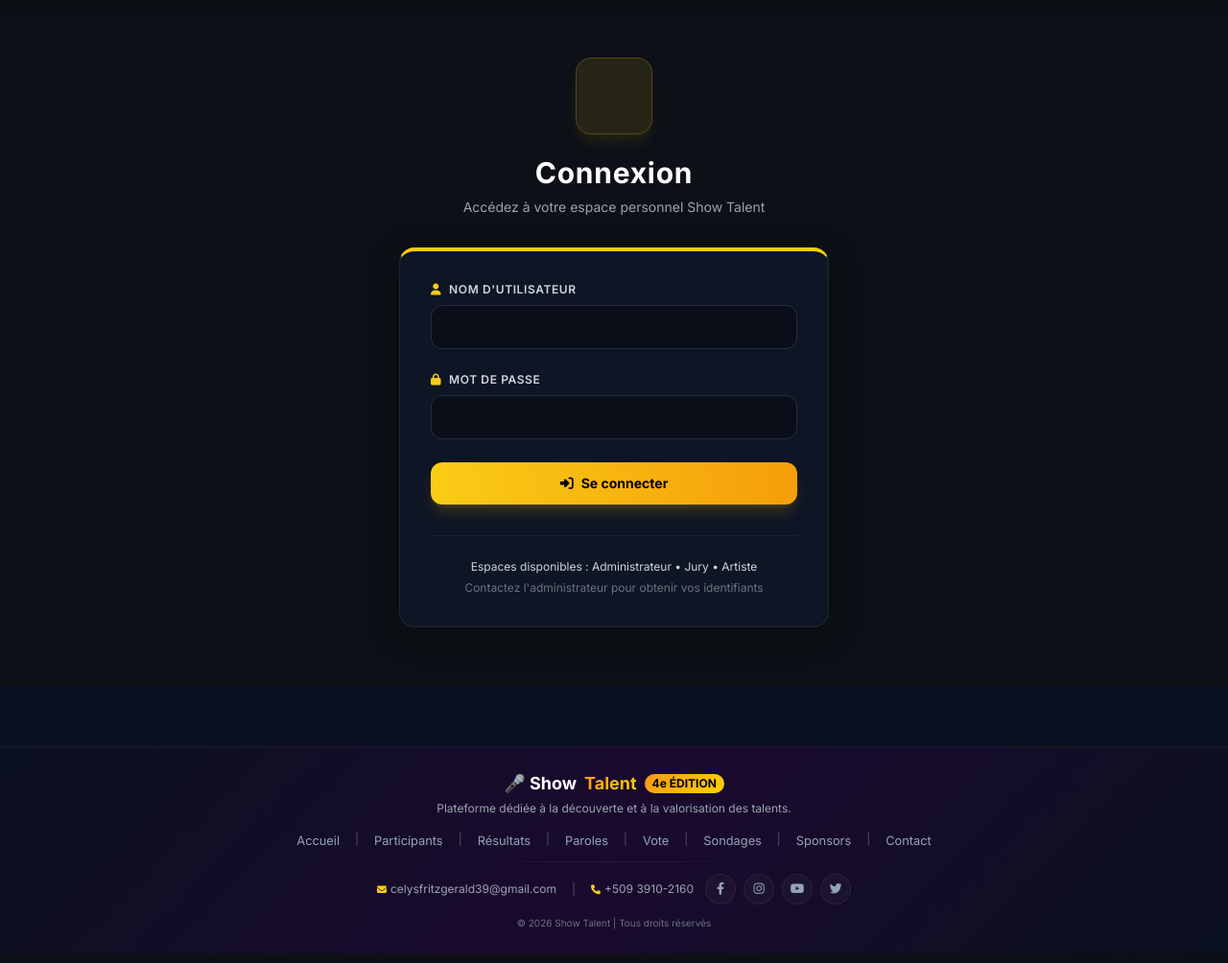
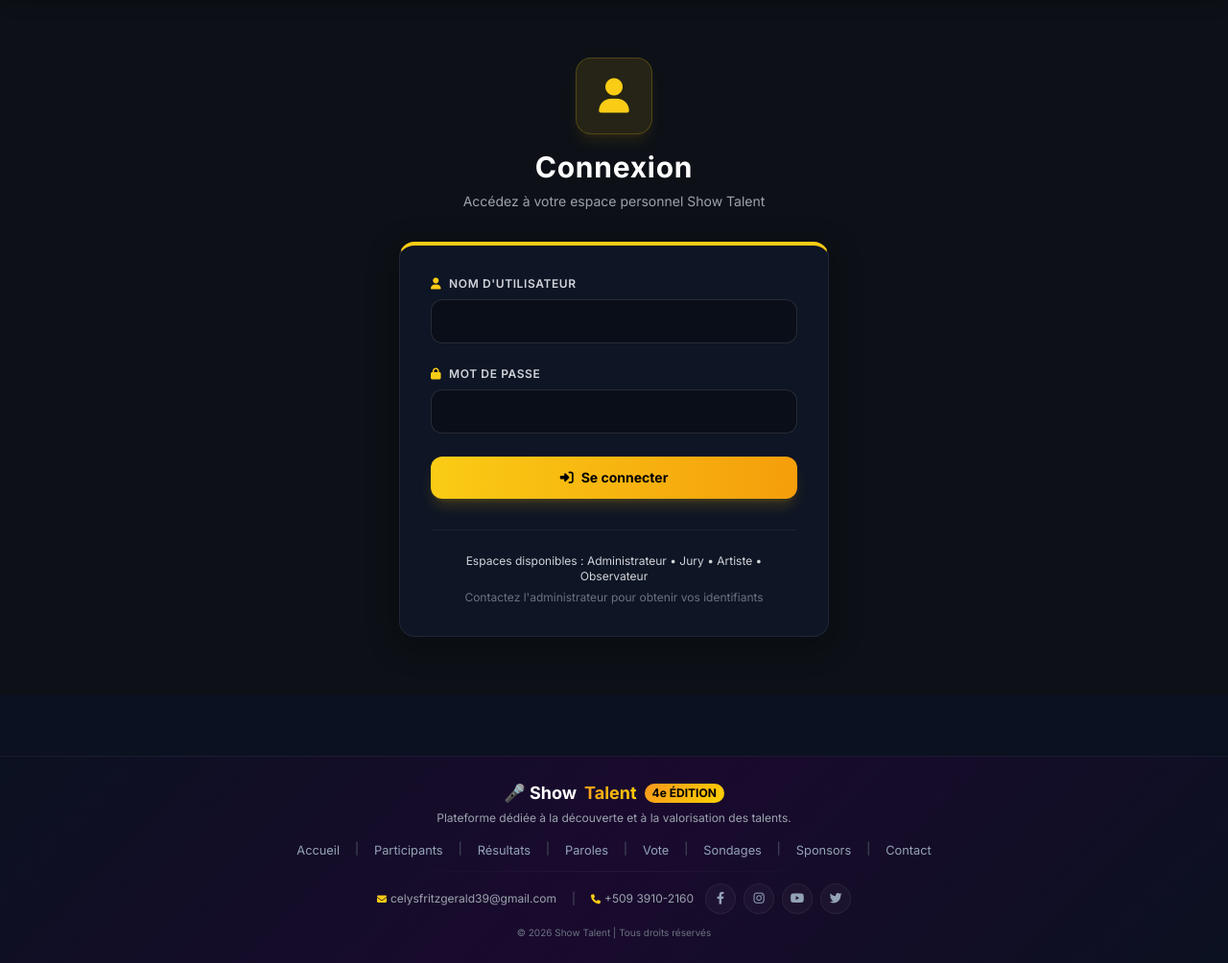
Before and after one commit to celysfritzgerald/Gestion_Show-Talent, a Flask app: page /auth/login in a window 1280 px wide. Shown: the part 65-1069 px from the top of the page at 96% size. Run offline with Flask 3, Linux system fonts and the light colour scheme; some libraries are stand-ins or nearby versions.

Commit message:
Mise a jour de la page login

```diff
--- a/app/templates/auth/login.html
+++ b/app/templates/auth/login.html
@@ -53,7 +53,7 @@
         <!-- Header Connexion -->
         <div class="text-center mb-8">
             <div class="inline-flex items-center justify-center w-20 h-20 rounded-2xl bg-yellow-400/10 border border-yellow-400/20 text-yellow-400 text-4xl mb-4 shadow-lg shadow-yellow-500/10">
-
+                <i class="fas fa-user"></i>
             </div>
             <h2 class="text-3xl font-bold text-white tracking-wide">Connexion</h2>
             <p class="mt-2 text-gray-400 text-sm">Accédez à votre espace personnel Show Talent</p>
@@ -100,7 +100,7 @@
 
             <!-- Informations complémentaires -->
             <div class="mt-8 pt-6 border-t border-white/5 text-center text-xs text-gray-400 space-y-1.5">
-                <p class="font-medium text-gray-300">Espaces disponibles : Administrateur • Jury • Artiste</p>
+                <p class="font-medium text-gray-300">Espaces disponibles : Administrateur • Jury • Artiste • Observateur</p>
                 <p class="text-gray-500">Contactez l'administrateur pour obtenir vos identifiants</p>
             </div>
         </div>
```
